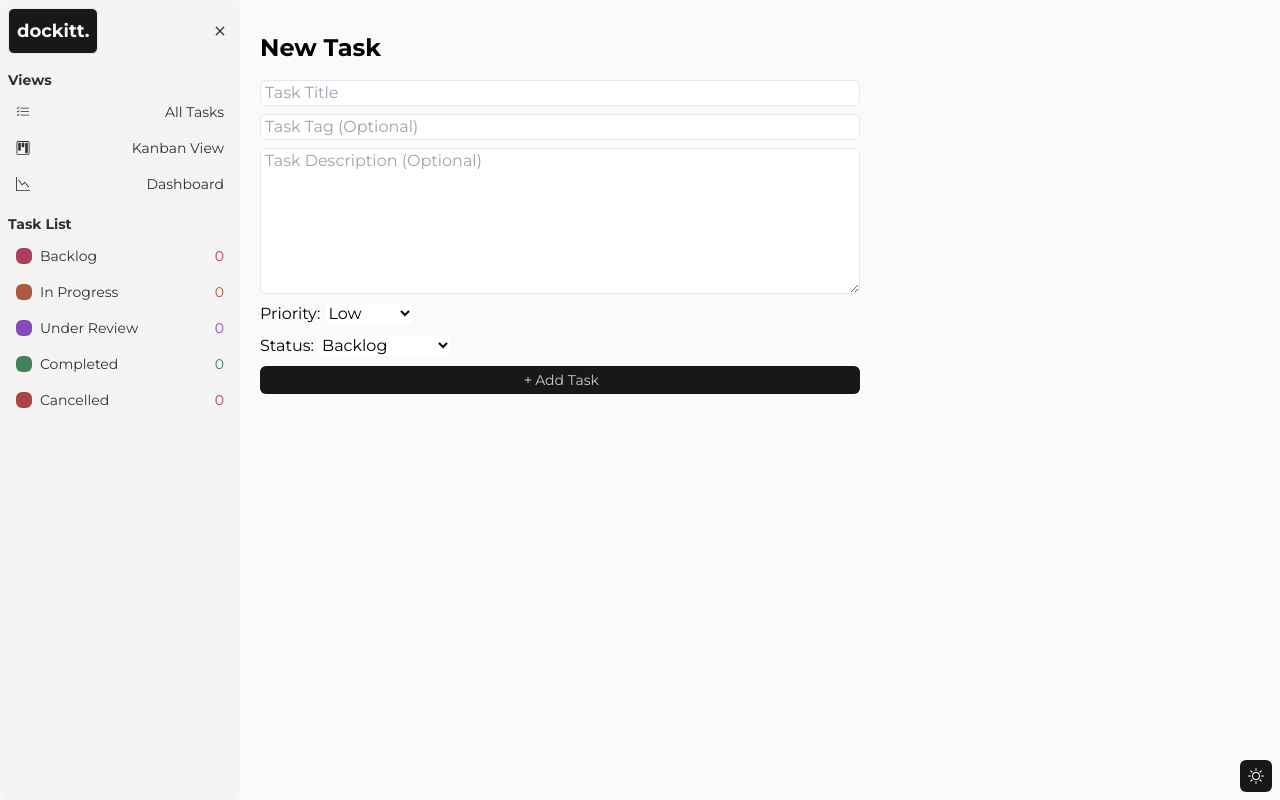
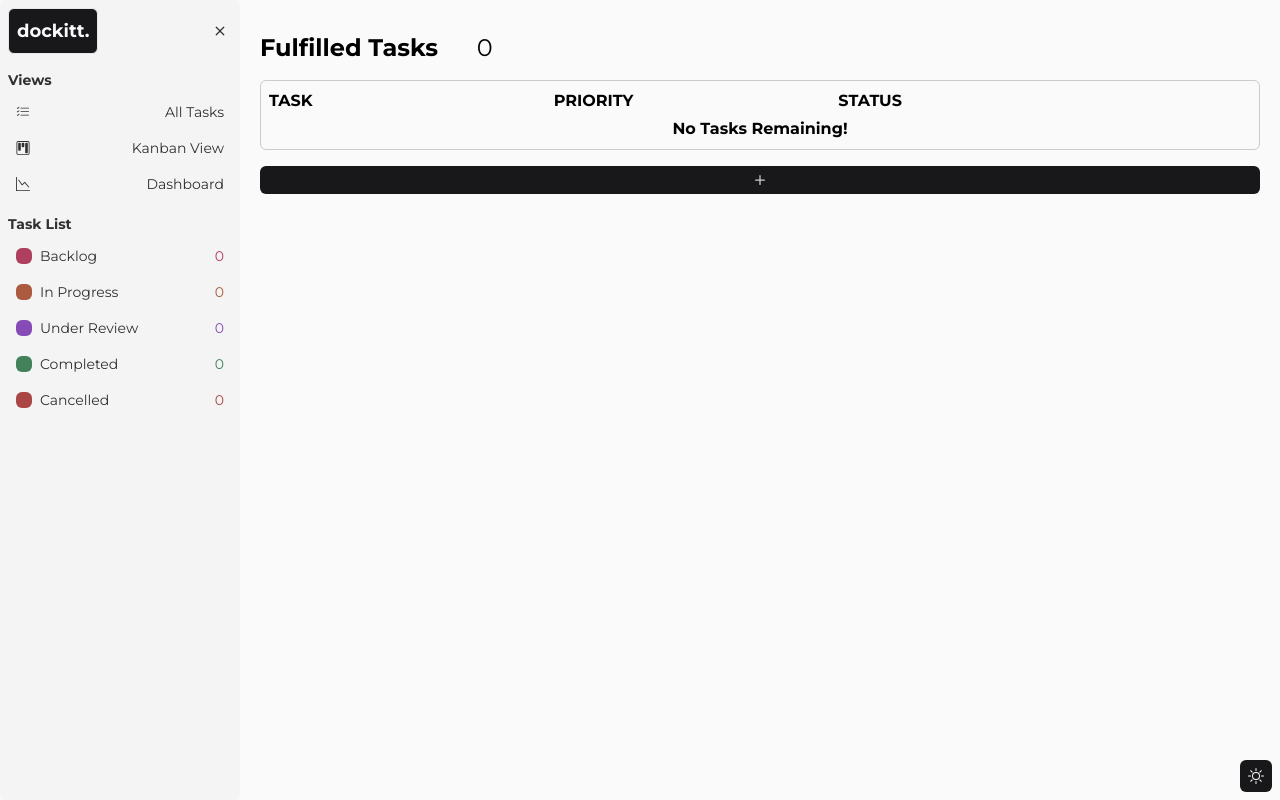
Before and after one commit to williamalowe/next-dockitt, a Next.js app: page /new-task in a window 1280 px wide. Built offline with nearby package versions, Linux system fonts and the light colour scheme.

Commit message:
refactor: remove unused code

```diff
--- a/src/app/layout.tsx
+++ b/src/app/layout.tsx
@@ -10,7 +10,7 @@ const font = Montserrat({ subsets: ["latin"] });
 
 export const metadata: Metadata = {
   title: "Dockitt | WL",
-  description: "Generated by create next app",
+  description: "Task Management Application",
 };
 
 export default function RootLayout({
--- a/src/app/new-task/page.tsx
+++ /dev/null
@@ -1,10 +0,0 @@
-import NewTaskForm from "@/components/new-task-form";
-
-export default function NewTask() {
-  return (
-    <main className="flex-1 pt-8 px-5 flex flex-col gap-y-4">
-      <h1 className="text-2xl font-bold">New Task</h1>
-      <NewTaskForm />
-    </main>
-  )
-}
--- a/src/app/page.tsx
+++ b/src/app/page.tsx
@@ -1,7 +1,5 @@
 "use client"
 import TaskList from "@/components/task-list";
-import Link from "next/link";
-import { BsPlus } from "react-icons/bs";
 import { useTask } from "@/context/task-context";
 import NewTaskDropdown from "@/components/new-task-dropdown";
 
```
